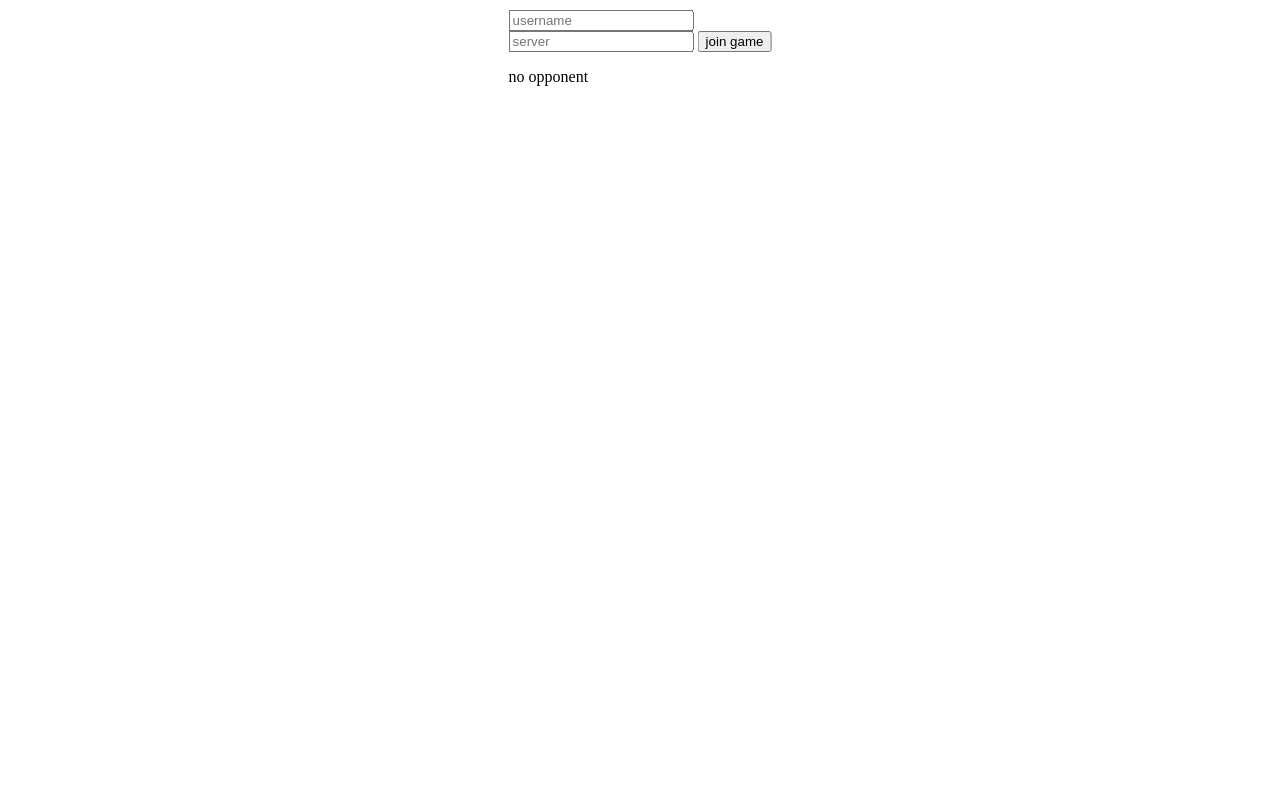
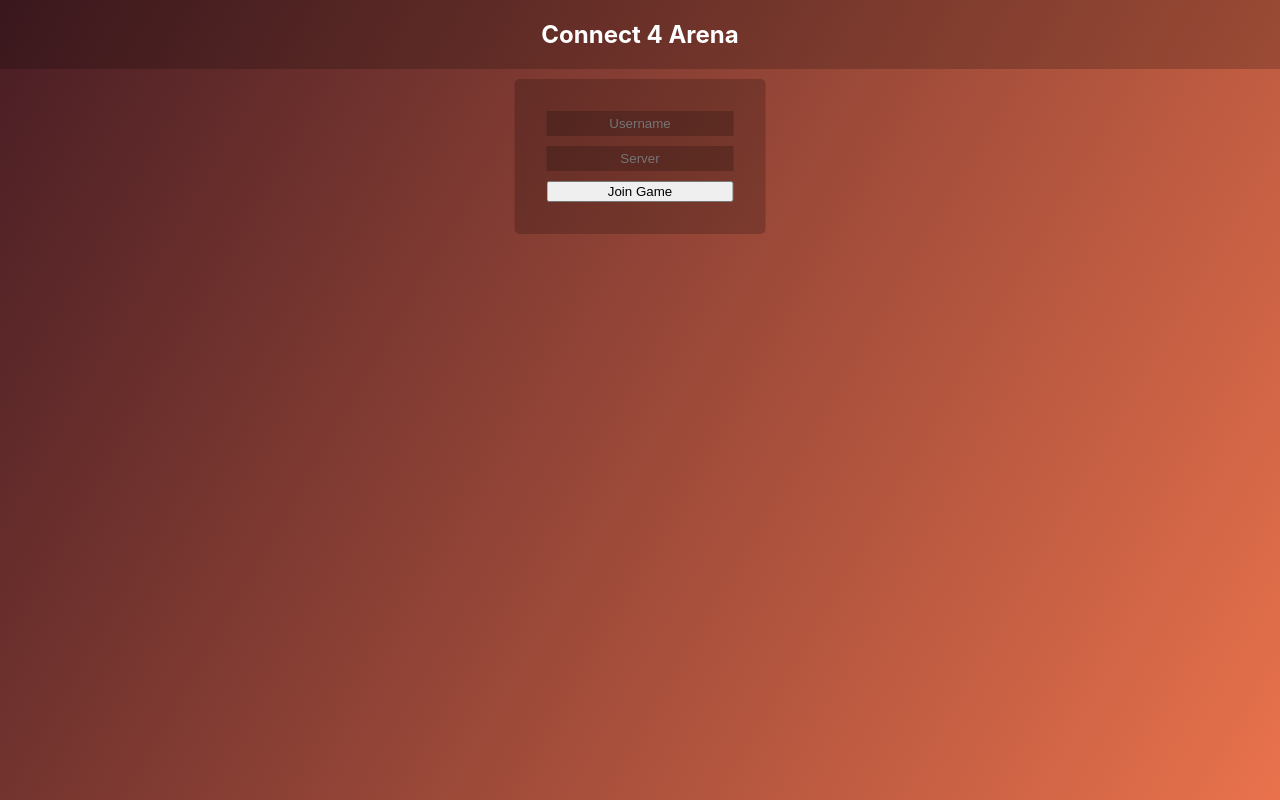
Before and after one commit to alexthehaszard/connect-4-arena, a website: page index.html in a window 1280 px wide. Drawn offline with nearby package versions, Linux system fonts and the light colour scheme; no server answers.

Commit message:
change styling will probably update later

```diff
--- a/index.html
+++ b/index.html
@@ -9,20 +9,24 @@
   </head>
 
   <body>
+    <nav>
+      <h1>Connect 4 Arena</h1>
+    </nav>
+    <main>
       <div id="board" style="display: none;"></div>
       <div id="players"></div>
       <div id="setup">
         <div id="serverSetup">
-        <input id="username" placeholder="username" />
-        <br />
-        <input id="password" placeholder="server" />
-        <button onclick="joinGame()">join game</button>
+          <input id="username" placeholder="Username" />
+          <input id="password" placeholder="Server" />
+          <button onclick="joinGame()">Join Game</button>
         </div>
         <a id="leave" href="." style="display: none;">leave server</a>
-      <p id="hasOpponent">no opponent</p>
+        <p id="hasOpponent" style="display: none">no opponent</p>
         <p id="won" style="display: none;">game won</p>
         <p id="turn" style="display: none;"></p>
         <a id="restart" href="." style="display: none;">restart game</a>
       </div>
     </body>
+  </main>
 </html>
--- a/static/index.css
+++ b/static/index.css
@@ -1,17 +1,49 @@
 body {
+  background: linear-gradient(-60deg, #e9724c, #481d24);
+  height: 100vh;
   width: 100vw;
   margin: 0;
   padding: 0;
-  padding-top: 10px;
+  top: 0;
+  color: white;
+  font-family: -apple-system, BlinkMacSystemFont, "Segoe UI", Roboto, Oxygen,
+    Ubuntu, Cantarell, "Open Sans", "Helvetica Neue", sans-serif;
+}
+
+nav {
+  display: flex;
+  background: rgba(0, 0, 0, 0.2);
+  height: max-content;
+  text-align: center;
+  justify-content: center;
+  margin-bottom: 10px;
+  color: white;
+}
+
+input {
+  background: rgba(0, 0, 0, 0.2);
+  border: 0px;
+  border-radius: 0;
+  padding: 5px;
+  margin-bottom: 10px;
+  text-align: center;
+  color: white;
+}
+
+input:focus {
+  outline: none;
 }
 
 #board {
   position: relative;
   display: flex;
   flex-wrap: wrap;
-  width: min(100vw, 798px);
-  left: 50%;
+  width: min(80vw, 798px);
+  left: 49.4%;
   transform: translateX(-50%);
+  padding: 10px;
+  background: rgba(0, 0, 0, 0.2);
+  border-radius: min(5vw, 15px);
 }
 
 #players {
@@ -30,11 +62,19 @@ body {
   width: max-content;
 }
 
+#serverSetup {
+  background: rgba(0, 0, 0, 0.2);
+  padding: 2rem;
+  border-radius: 5px;
+  display: flex;
+  flex-direction: column;
+}
+
 .hole {
-  height: min(11vw, 100px);
-  width: min(11vw, 100px);
+  height: min(8.1vw, 100px);
+  width: min(8.1vw, 100px);
   margin: min(1vw, 5px);
-  border: 2px solid black;
+  border: 2px solid white;
   border-radius: 50ch;
   transition: border-radius 0.1s ease;
 }
--- a/static/index.js
+++ b/static/index.js
@@ -20,6 +20,7 @@ let startTime;
 
 function createBoard() {
   document.getElementById("board").style = "";
+  document.getElementById("hasOpponent").style = "";
   document.getElementById("serverSetup").style = "display: none";
   username = document.getElementById("username").value;
   let name = document.createElement("p");
```
Lines whose indentation alone changed are shown as unchanged.
